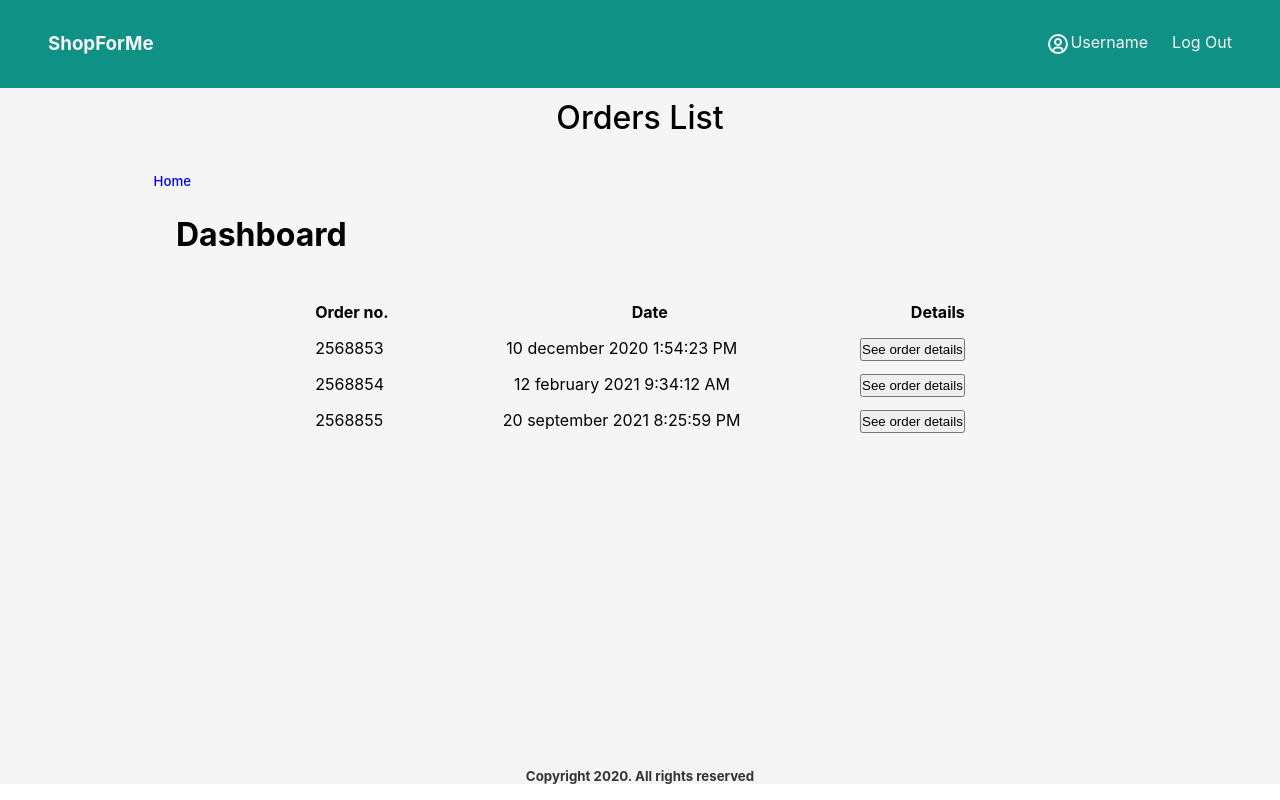
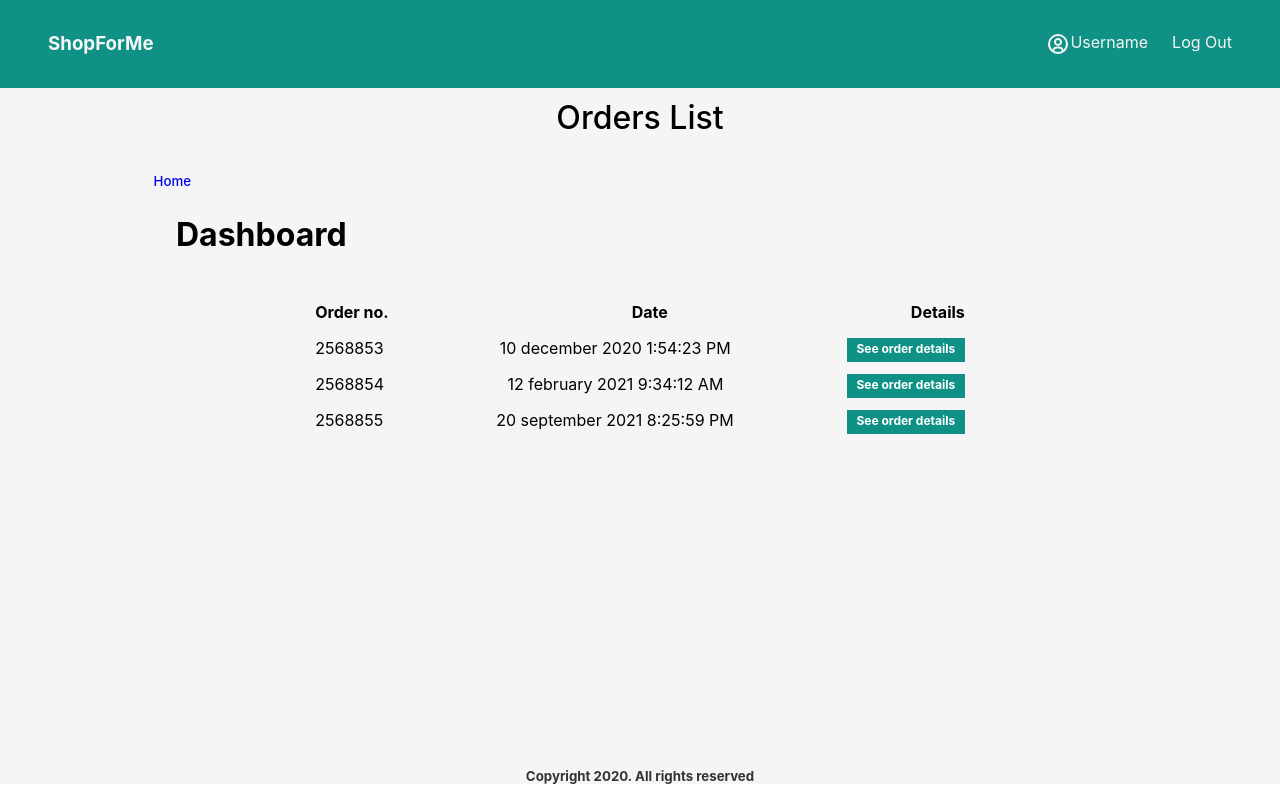
Before and after one commit to nmrabet/shopforme, a React (Create React App) app: page / in a window 1280 px wide. Built offline with nearby package versions, Linux system fonts and the light colour scheme.

Commit message:
button styling

```diff
--- a/src/components/Main.css
+++ b/src/components/Main.css
@@ -12,7 +12,7 @@
 
 .page {
   padding: 2em 12%;
-    color: #0000EE;
+  color: #0000ee;
   font-weight: 500;
   cursor: pointer;
 }
@@ -37,8 +37,41 @@
 .categories {
   display: flex;
   justify-content: space-between;
+  margin-bottom: 1em;
 }
 
-.categories * {
+.order-container {
+  display: flex;
+  justify-content: space-between;
+}
+
+.order-container * {
   margin-bottom: 1em;
 }
+
+li {
+  list-style-type: none;
+}
+
+.details-link {
+  padding: 0.2em 0.8em;
+  background: #0f9285;
+  color: white;
+  font-weight: 700;
+  font-size: 12px;
+  text-align: center;
+  cursor: pointer;
+}
+
+.details-link:hover {
+  filter: brightness(95%);
+}
+
+.details-link:active {
+  transform: scale(0.98);
+}
+
+.details-link:disabled {
+  cursor: default;
+  filter: brightness(30%);
+}
--- a/src/components/Main.js
+++ b/src/components/Main.js
@@ -1,15 +1,9 @@
 import React from "react";
 import "./Main.css";
-import ordersData from '../assets/ordersData.json';
+import ordersData from "../assets/ordersData.json";
 
 export default function Main() {
   const ordersArray = ordersData.orders;
-  const orderDetails = ordersArray.map(order =>
-    <div className='categories'>
-      <p>{order.orderNo}</p>
-      <p>{order.date}</p>
-      <button>See order details</button>
-    </div>)
 
   return (
     <div className='main'>
@@ -25,11 +19,20 @@ export default function Main() {
           </div>
 
           <div className='display-data'>
-            {orderDetails}
+            {ordersArray.map(OrderLi)}
           </div>
-
         </div>
       </div>
     </div>
   );
 }
+
+function OrderLi(order) {
+  return (
+    <ul className='order-container'>
+      <li>{order.orderNo}</li>
+      <li>{order.date}</li>
+      <li className='details-link'>See order details</li>
+    </ul>
+  );
+}
```
Also changed, not shown: src/components/OrderDetail.js (added, +9 -0 lines), 1 other file (tests, documents, lock files or other folders). Lines whose indentation alone changed are shown as unchanged.
